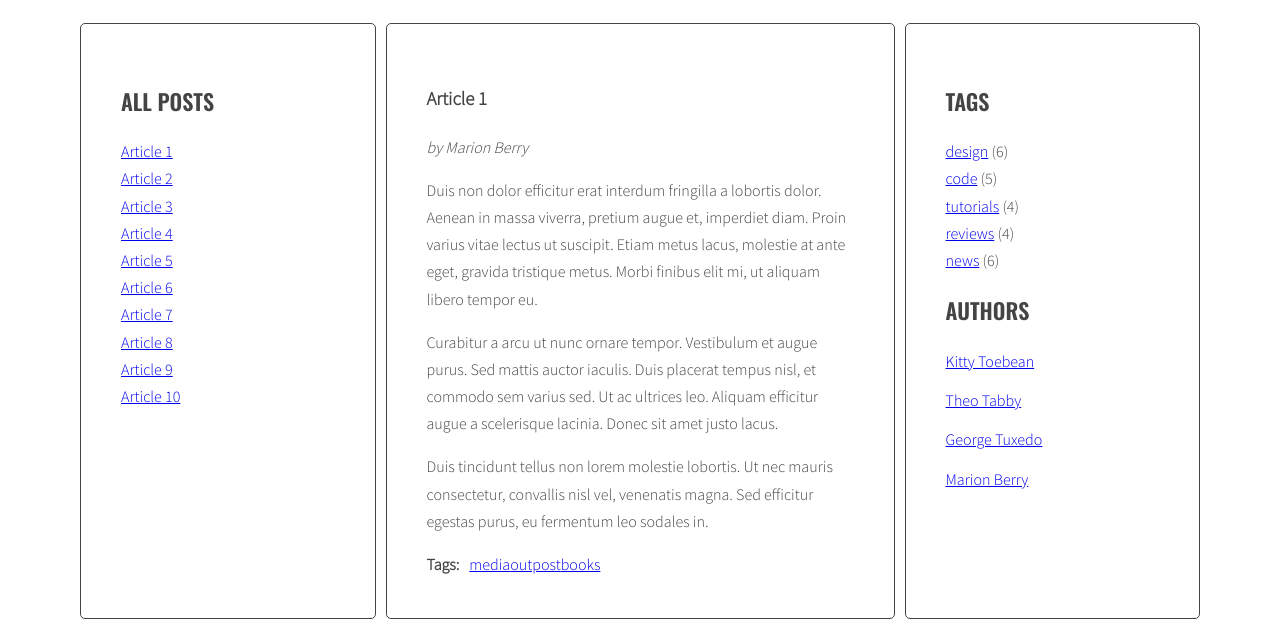
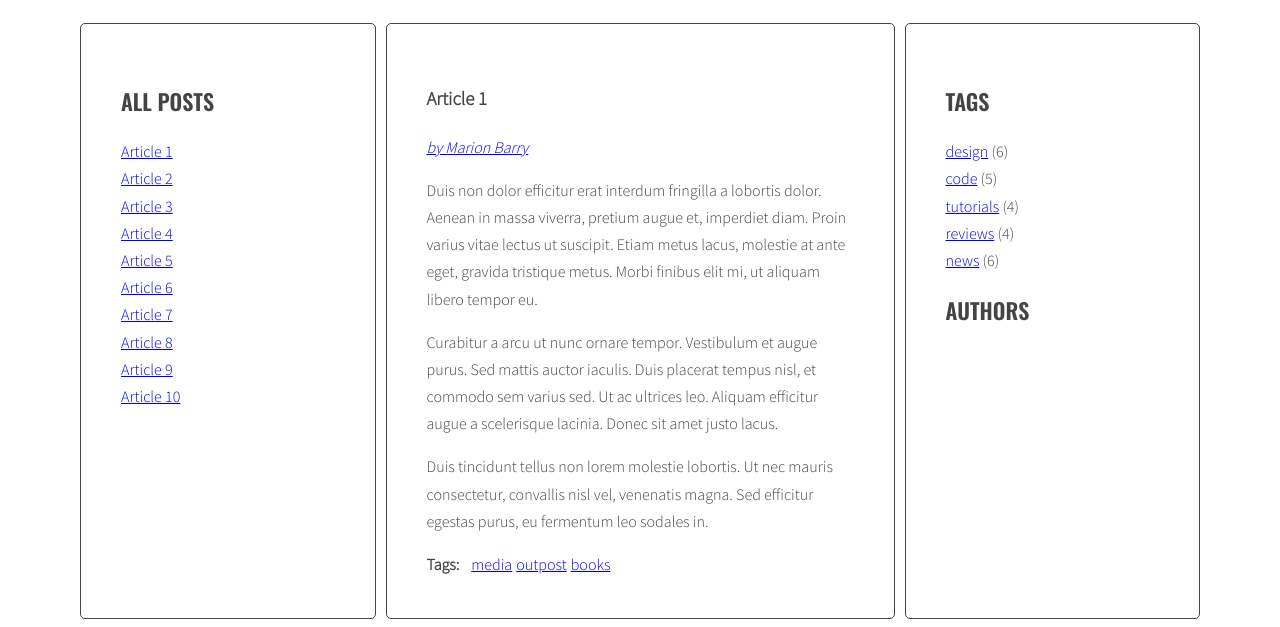
Before and after one commit to kordjusz/javascript-blog, a website: page index.html in a window 1280 px wide. Shown: the part 220-847 px from the top of the page. Drawn offline with nearby package versions, Linux system fonts and the light colour scheme.

Commit message:
Finish all JS functions responsible for sorting articles according to authoes and tags

```diff
--- a/index.html
+++ b/index.html
@@ -18,9 +18,9 @@
               </ul>
             </aside>
             <section class="posts">
-              <article class="post active" id="article-1" data-tags="media outpost books">
+              <article class="post active" id="article-1" data-tags="media outpost books" data-author="Marion Barry">
                 <h3 class="post-title">Article 1</h3>
-                <p class="post-author">by Marion Berry</p>
+                <p class="post-author"></p>
                 <div class="post-content">
                   <p>Duis non dolor efficitur erat interdum fringilla a lobortis dolor. Aenean in massa viverra, pretium augue et, imperdiet diam. Proin varius vitae lectus ut suscipit. Etiam metus lacus, molestie at ante eget, gravida tristique metus. Morbi finibus elit mi, ut aliquam libero tempor eu.</p>
 
@@ -30,12 +30,15 @@
                 </div>
                 <div class="post-tags">
                   <p><strong>Tags:</strong></p>
-                  <ul class="list list-horizontal"></ul>
+                  <ul class="list list-horizontal">
+                    <!-- <li><a href="#">Example 1</a></li>
+                    <li><a href="#">Example 2</a></li> -->
+                  </ul>
                 </div>
               </article>
-              <article class="post" id="article-2" data-tags="programming computer">
+              <article class="post" id="article-2" data-tags="programming computer" data-author="Theo Tabby">
                 <h3 class="post-title">Article 2</h3>
-                <p class="post-author">by Theo Tabby</p>
+                <p class="post-author"></p>
                 <div class="post-content">
                   <p>Phasellus sollicitudin, arcu vel iaculis ullamcorper, quam leo viverra orci, et faucibus quam sapien vel est. Maecenas ac suscipit elit. Nullam interdum, lorem vitae venenatis pulvinar, ex dui malesuada nunc, tempus cursus enim metus vel nulla.</p>
 
@@ -48,9 +51,9 @@
                   <ul class="list list-horizontal"></ul>
                 </div>
               </article>
-              <article class="post" id="article-3" data-tags="books media">
+              <article class="post" id="article-3" data-tags="books media" data-author="George Tuxedo">
                 <h3 class="post-title">Article 3</h3>
-                <p class="post-author">by George Tuxedo</p>
+                <p class="post-author"></p>
                 <div class="post-content">
                   <p>Mauris vel pellentesque turpis, ac sodales nisl. Quisque iaculis mi velit, ut convallis tellus accumsan a. Quisque iaculis, nisi et dignissim tincidunt, nisl eros euismod nulla, finibus laoreet erat enim posuere elit.</p>
 
@@ -62,9 +65,9 @@
                   <ul class="list list-horizontal"></ul>
                 </div>
               </article>
-              <article class="post" id="article-4" data-tags="science books">
+              <article class="post" id="article-4" data-tags="science books" data-author="Kitty Toebean">
                 <h3 class="post-title">Article 4</h3>
-                <p class="post-author">by Kitty Toebean</p>
+                <p class="post-author"></p>
                 <div class="post-content">
                   <p>Morbi vel cursus nulla, vel varius mauris. Suspendisse sed elit sit amet risus faucibus vestibulum ut sit amet purus. Donec orci est, condimentum ut quam quis, scelerisque fringilla ligula.</p>
 
@@ -77,9 +80,9 @@
                   <ul class="list list-horizontal"></ul>
                 </div>
               </article>
-              <article class="post" id="article-5" data-tags="design programming debugging">
+              <article class="post" id="article-5" data-tags="design programming debugging" data-author="Marion Barry">
                 <h3 class="post-title">Article 5</h3>
-                <p class="post-author">by Marion Berry</p>
+                <p class="post-author"></p>
                 <div class="post-content">
                   <p>Suspendisse sem eros, euismod condimentum arcu ac, consequat fermentum orci. Nam convallis lacus nec interdum vestibulum. Vestibulum luctus, quam eu tristique ornare, lorem nibh sodales enim, vitae tempor dolor ante vitae tortor.</p>
 
@@ -92,9 +95,9 @@
                   <ul class="list list-horizontal"></ul>
                 </div>
               </article>
-              <article class="post" id="article-6" data-tags="css javascript">
+              <article class="post" id="article-6" data-tags="css javascript" data-author="George Tuxedo">
                 <h3 class="post-title">Article 6</h3>
-                <p class="post-author">by George Tuxedo</p>
+                <p class="post-author"></p>
                 <div class="post-content">
                   <p>Donec posuere iaculis ante sed hendrerit. Lorem ipsum dolor sit amet, consectetur adipiscing elit. Quisque hendrerit neque nec urna tincidunt, quis vehicula dui vulputate. Morbi est sapien, auctor ut lectus eu, placerat viverra lorem.</p>
 
@@ -107,9 +110,9 @@
                   <ul class="list list-horizontal"></ul>
                 </div>
               </article>
-              <article class="post" id="article-7" data-tags="books computer science">
+              <article class="post" id="article-7" data-tags="books computer science" data-author="Kitty Toebean">
                 <h3 class="post-title">Article 7</h3>
-                <p class="post-author">by Kitty Toebean</p>
+                <p class="post-author"></p>
                 <div class="post-content">
                   <p>Donec eleifend mauris ac nisl fermentum, ac fermentum turpis dignissim. Aliquam diam nisl, imperdiet a varius eget, lobortis sed nisi. Nullam suscipit ipsum sed magna blandit, sed pellentesque urna malesuada.</p>
 
@@ -122,9 +125,9 @@
                   <ul class="list list-horizontal"></ul>
                 </div>
               </article>
-              <article class="post" id="article-8" data-tags="advertise books sass">
+              <article class="post" id="article-8" data-tags="advertise books sass" data-author="Theo Tabby">
                 <h3 class="post-title">Article 8</h3>
-                <p class="post-author">by Theo Tabby</p>
+                <p class="post-author"></p>
                 <div class="post-content">
                   <p>Praesent quis imperdiet erat. Curabitur tempor sapien a interdum malesuada. Proin libero erat, sagittis a sollicitudin eget, pulvinar nec risus. Cras et suscipit sem.</p>
 
@@ -137,9 +140,9 @@
                   <ul class="list list-horizontal"></ul>
                 </div>
               </article>
-              <article class="post" id="article-9" data-tags="internt seo advertise">
+              <article class="post" id="article-9" data-tags="internt seo advertise" data-author="Marion Barry">
                 <h3 class="post-title">Article 9</h3>
-                <p class="post-author">by Marion Berry</p>
+                <p class="post-author"></p>
                 <div class="post-content">
                   <p>Tam et facilisis purus. Donec vulputate est quis lobortis posuere. Nunc vitae lorem ut odio faucibus pulvinar nec in justo. Ut ut ante ac tellus ornare tempus. Nunc maximus, tortor et dictum convallis, nunc libero posuere leo, scelerisque ultrices arcu sapien ut tellus.</p>
 
@@ -152,9 +155,9 @@
                   <ul class="list list-horizontal"></ul>
                 </div>
               </article>
-              <article class="post" id="article-10" data-tags="science debugging">
+              <article class="post" id="article-10" data-tags="science debugging" data-author="George Tuxedo">
                 <h3 class="post-title">Article 10</h3>
-                <p class="post-author">by George Tuxedo</p>
+                <p class="post-author"></p>
                 <div class="post-content">
                   <p>Aliquam erat volutpat. Ut non eleifend lectus. Donec suscipit tellus tempor, ornare dui id, hendrerit neque. Phasellus lacinia laoreet dui in luctus. Sed hendrerit, magna sit amet varius tempor, augue augue scelerisque est, non scelerisque mauris libero eu sapien.</p>
 
@@ -179,26 +182,7 @@
               </ul>
               <h2 class="section-title">Authors</h2>
               <ul class="list authors">
-                <li>
-                  <a href="#">
-                    <span class="author-name">Kitty Toebean</span>
-                  </a>
-                </li>
-                <li>
-                  <a href="#">
-                    <span class="author-name">Theo Tabby</span>
-                  </a>
-                </li>
-                <li>
-                  <a href="#">
-                    <span class="author-name">George Tuxedo</span>
-                  </a>
-                </li>
-                <li>
-                  <a href="#">
-                    <span class="author-name">Marion Berry</span>
-                  </a>
-                </li>
+
               </ul>
             </aside>
           </main>
--- a/js/scripts.js
+++ b/js/scripts.js
@@ -28,7 +28,10 @@ function titleClickHandler(event){
 const optArticleSelector = '.post',
   optTitleSelector = '.post-title',
   optArticleTagsSelector = '.post-tags .list',
-  optTitleListSelector = '.titles';
+  optTitleListSelector = '.titles',
+  optArticleAuthorSelector = '.post-author',
+  optArticleAuthorSelectorA = '.post-author a',
+  optArticleTagsSelectorA = '.post-tags .list li a';
 
 function generateTitleLinks(customSelector = ''){
 
@@ -69,28 +72,42 @@ function generateTags(){
     const articleTagsArray = articleTags.split(' ');
 
     for(let tag of articleTagsArray){
-
-      const tagHTML = `<li><a href="#${tag}">${tag}</a></li>`;
+      const tagHTML = `<li><a href="#tag-${tag}">${tag}</a></li>`;
+      //const tagHTML = '<li><a href="#tag-'+ tag + '">' + tag + '</a></li>';
       html = html + tagHTML;
     }
-    wrapperTags.insertAdjacentHTML('beforeend', html);
+    wrapperTags.insertAdjacentHTML('afterbegin', html);
   }
 }
 generateTags();
+
+function generateAuthors(){
+  const articles = document.querySelectorAll(optArticleSelector);
+
+  for(let article of articles){
+    const authorName = article.getAttribute('data-author');
+    const authorLink = `<a href="#${authorName}"> by ${authorName}</a>`;
+    const postAuthor = article.querySelector(optArticleAuthorSelector);
+    postAuthor.innerHTML = authorLink;
+  }
+}
+generateAuthors();
+
+
 
 function tagClickHandler(event){
   /* prevent default action for this event */
   event.preventDefault();
   /* make new constant named "clickedElement" and give it the value of "this" */
   const clickedElement = this;
-  console.log(clickedElement);
   /* make a new constant "href" and read the attribute "href" of the clicked element */
   const href = clickedElement.getAttribute('href');
   console.log(href);
   /* make a new constant "tag" and extract tag from the "href" constant */
-  const tag = href.replace('#', '');
+  const tag = href.replace('#tag-', '');
+  console.log(tag);
   /* find all tag links with class active */
-  const activeLinks = document.querySelectorAll(href);
+  const activeLinks = document.querySelectorAll('.post-tags .list .active');
   /* START LOOP: for each active tag link */
   for(let activeLink of activeLinks){
   /* remove class active */
@@ -98,7 +115,7 @@ function tagClickHandler(event){
   /* END LOOP: for each active tag link */
   }
   /* find all tag links with "href" attribute equal to the "href" constant */
-  const showLinks = document.querySelectorAll('a.[href="#' + href + '"]');
+  const showLinks = document.querySelectorAll('.post-tags .list [href="' + href + '"]');
   /* START LOOP: for each found tag link */
   for(let showLink of showLinks){
   /* add class active */
@@ -112,13 +129,38 @@ function tagClickHandler(event){
 
 function addClickListenersToTags(){
   /* find all links to tags */
-  const tagLinks = document.querySelectorAll(optArticleTagsSelector);
+  const tagLinks = document.querySelectorAll(optArticleTagsSelectorA);
   /* START LOOP: for each link */
   for(let tagLink of tagLinks){
-  /* add tagClickHandler as event listener for that link */
+    /* add tagClickHandler as event listener for that link */
     tagLink.addEventListener('click', tagClickHandler);
   /* END LOOP: for each link */
   }
 }
 
-//addClickListenersToTags();
+addClickListenersToTags();
+
+function authorClickHandler(event){
+  event.preventDefault();
+  const clickedElement = this;
+  const href = clickedElement.getAttribute('href');
+  const tag = href.replace('#', '');
+  console.log(tag);
+
+  generateTitleLinks('[data-author="' + tag + '"]');
+}
+
+function addClickListenersToAuthors(){
+  const postAuthors = document.querySelectorAll(optArticleAuthorSelectorA);
+
+  for(let author of postAuthors){
+    author.addEventListener('click', authorClickHandler);
+  }
+}
+
+addClickListenersToAuthors();
+
+
+// function testFunction(){
+//   console.log('correct');
+// }
--- a/sass/style.scss
+++ b/sass/style.scss
@@ -90,6 +90,8 @@ body {
 .list-horizontal {
   li {
     display: inline-block;
+    margin-left: 2px;
+    margin-right: 2px;
   }
 }
 
```
Also changed, not shown: css/style.css, 1 other file.
